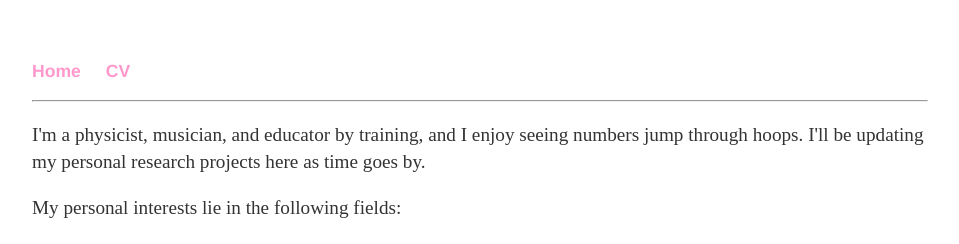
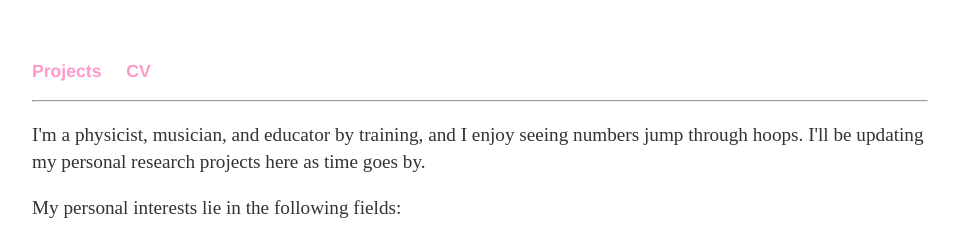
Before and after one commit to not-even-wong/not-even-wong.github.io, a Jekyll site: the page built from index.html, in a window 1280 px wide. Shown: the top 244 px of the page, without its empty margins (160-1119 px from the left). Built offline with Jekyll 4.4.1, drawn with Linux system fonts in a browser that asks for light colours.

Commit message:
Update default.html

```diff
--- a/_layouts/default.html
+++ b/_layouts/default.html
@@ -8,7 +8,7 @@
 		<body>
 			<nav>
 	    		<ul>
-	        		<li><a href="/">Home</a></li>
+	        		<li><a href="/">Projects</a></li>
 	        		<li><a href="/cv.html">CV</a></li>
 	    		</ul>
 			</nav>
```
